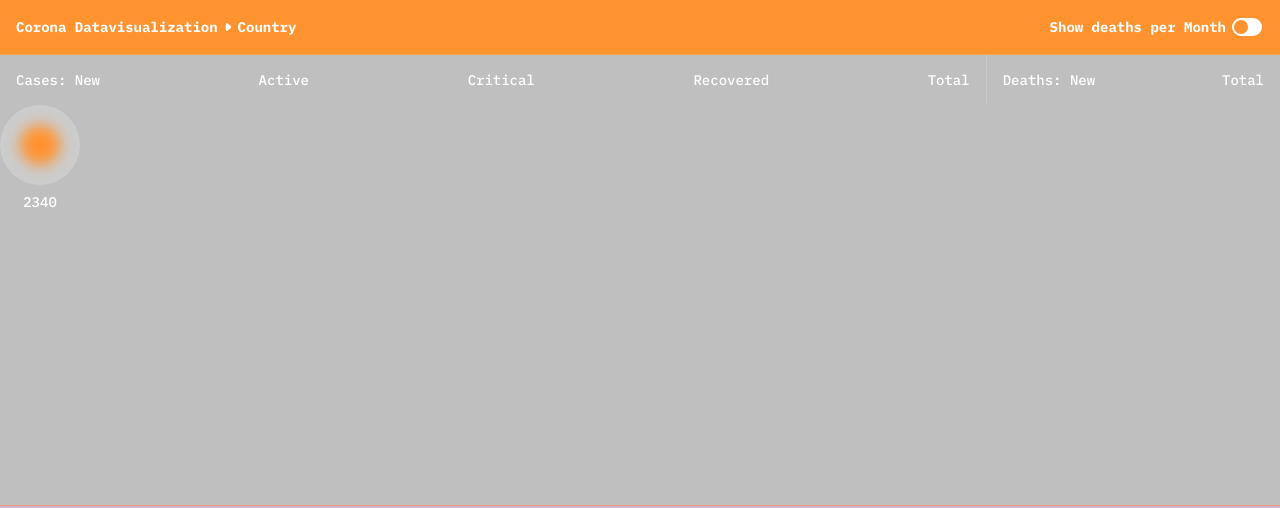
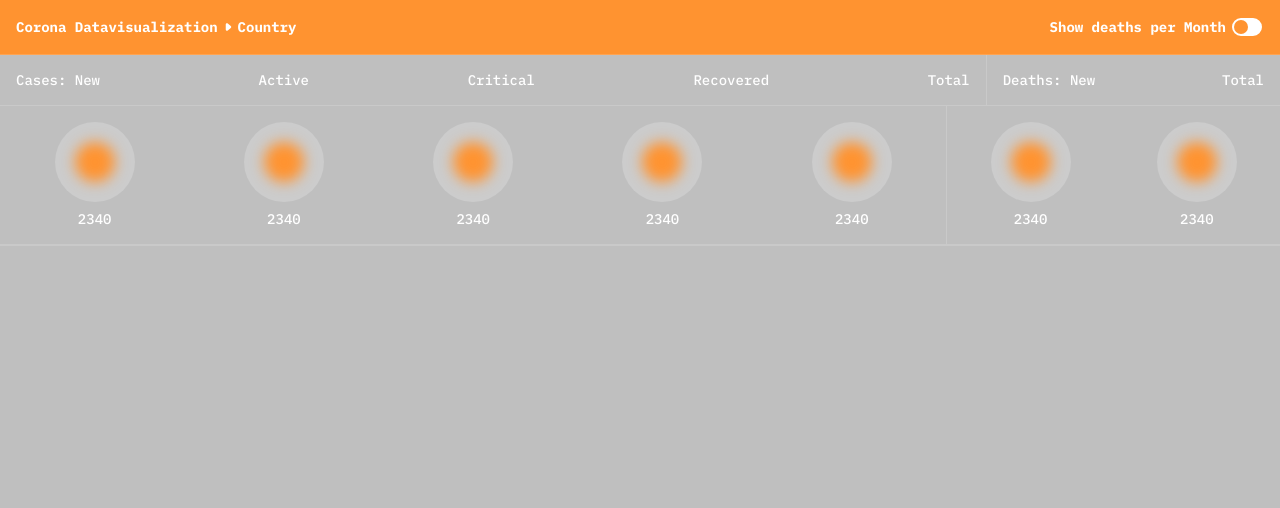
Before and after one commit to palandora/corona_data_visualization, a plain HTML site: page detail.html in a window 1280 px wide. Drawn offline with Linux system fonts and the light colour scheme.

Commit message:
updated css

```diff
--- a/detail.html
+++ b/detail.html
@@ -50,6 +50,8 @@
                     </div>
                 </div>
             </div>
+        </nav>
+        <div class="history">
             <div class="titleBar">
                 <div class="container">
                     <div class="t_cases">
@@ -65,8 +67,7 @@
                     </div>
                 </div>
             </div>
-        </nav>
-        <div class="history">
+
             <div class="day">
                 <div class="cases">
                     <div class="case_item">
@@ -75,8 +76,46 @@
                         </div>
                         <div class="counter" id="c_cases_new">2340</div>
                     </div>
+                    <div class="case_item">
+                        <div class="graph">
+                            <div class="progress" id="pg_cases_new"></div>
+                        </div>
+                        <div class="counter" id="c_cases_new">2340</div>
+                    </div>
+                    <div class="case_item">
+                        <div class="graph">
+                            <div class="progress" id="pg_cases_new"></div>
+                        </div>
+                        <div class="counter" id="c_cases_new">2340</div>
+                    </div>
+                    <div class="case_item">
+                        <div class="graph">
+                            <div class="progress" id="pg_cases_new"></div>
+                        </div>
+                        <div class="counter" id="c_cases_new">2340</div>
+                    </div>
+                    <div class="case_item">
+                        <div class="graph">
+                            <div class="progress" id="pg_cases_new"></div>
+                        </div>
+                        <div class="counter" id="c_cases_new">2340</div>
+                    </div>
+
+
                 </div>
                 <div class="deaths">
+                    <div class="death_item">
+                        <div class="graph">
+                            <div class="progress" id="pg_deaths_new"></div>
+                        </div>
+                        <div class="counter" id="c_deaths_new">2340</div>
+                    </div>
+                    <div class="death_item">
+                        <div class="graph">
+                            <div class="progress" id="pg_deaths_new"></div>
+                        </div>
+                        <div class="counter" id="c_deaths_new">2340</div>
+                    </div>
 
                 </div>
             </div>
--- a/styles.scss
+++ b/styles.scss
@@ -244,35 +244,6 @@ body{
 
             }
         }
-        .titleBar{
-
-            display: flex;
-            justify-content: flex-start;
-            overflow-y: scroll;
-            .container{
-                min-width: 750px;
-                display: flex;
-                align-items:center;
-                justify-content: flex-start;
-                flex-grow: 1;
-                background: var(--bg);
-                color: var(--fc_headings);
-                .t_cases{
-                    padding: 16px;
-                    display: flex;
-                    flex-grow: 5;
-                    align-items: center;
-                    justify-content: space-between;
-                    border-right: 1px solid var(--divider);
-                }
-                .t_deaths{
-                    flex-grow: 1;
-                    display: flex;
-                    padding: 16px;
-                    justify-content: space-between;
-                }
-            }
-        }
 
         @media screen and (max-width: 650px) {
             .details {
@@ -322,27 +293,77 @@ body{
         }
     }
 
+
     .history{
-        outline: 1px solid salmon;
         display: flex;
         flex-direction: column;
-        align-items: flex-start;
         overflow-y: scroll;
-        height: 400px;
+        .titleBar{
+            display: flex;
+            //justify-content: flex-start;
+            overflow-y: scroll;
+            border-bottom: 1px solid var(--divider);
+            .container{
+                min-width: 750px;
+                display: flex;
+                align-items:center;
+                justify-content: flex-start;
+                flex-grow: 1;
+                background: var(--bg);
+                color: var(--fc_headings);
+                .t_cases{
+                    padding: 16px;
+                    display: flex;
+                    flex-grow: 5;
+                    align-items: center;
+                    justify-content: space-between;
+                    border-right: 1px solid var(--divider);
+                }
+                .t_deaths{
+                    flex-grow: 1;
+                    display: flex;
+                    padding: 16px;
+                    justify-content: space-between;
+                }
+            }
+        }
         .day{
+            min-width: 750px;
             display: flex;
+            align-items:center;
             justify-content: flex-start;
             flex-grow: 1;
-            min-width: 750px;
+            border-bottom: 1px solid var(--divider);
             .cases{
+                flex-grow: 4;
+                display: flex;
+                border-right: 1px solid var(--divider);
                 .case_item{
+                    padding: 16px 24px;
                     display: flex;
+                    flex-grow: 1;
                     flex-direction: column;
                     align-items: center;
                     @include setProgressInd;
                     .counter{
                         margin-top: 8px;
                     }
+                }
+            }
+            .deaths{
+                flex-grow: 1;
+                display: flex;
+                .death_item{
+                    padding: 16px 24px;
+                    display: flex;
+                    flex-grow: 1;
+                    flex-direction: column;
+                    align-items: center;
+                    @include setProgressInd;
+                    .counter{
+                        margin-top: 8px;
+                    }
+
                 }
 
             }
```
Also changed, not shown: css/styles.css.
